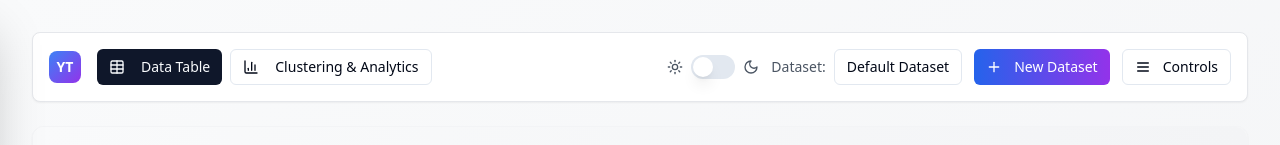
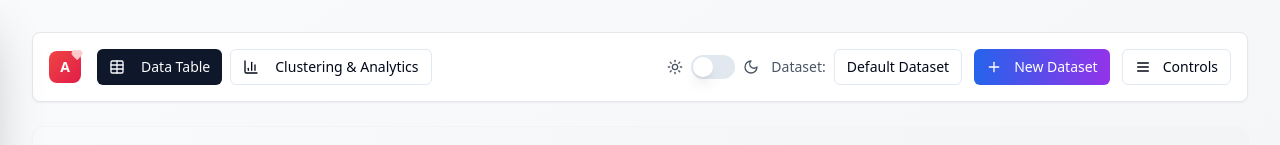
Before and after one commit to E5GEN2/niche-vision-explorer, a React (Vite) app: page / in a window 1280 px wide. Shown: the top 145 px of the page. Built offline with nearby package versions, Linux system fonts and the light colour scheme.

Commit message:
Update logo style
Change the logo to an "A of hearts" style.

```diff
--- a/src/components/NavigationMenu.tsx
+++ b/src/components/NavigationMenu.tsx
@@ -1,5 +1,5 @@
 import React from 'react';
-import { Plus, Menu, Table, BarChart3, Sun, Moon } from 'lucide-react';
+import { Plus, Menu, Table, BarChart3, Sun, Moon, Heart } from 'lucide-react';
 import { Button } from '@/components/ui/button';
 import { Switch } from '@/components/ui/switch';
 import {
@@ -38,8 +38,9 @@ const NavigationMenu: React.FC<NavigationMenuProps> = ({
         {/* Left side - Logo and Navigation tabs */}
         <div className="flex items-center space-x-4">
           {/* Logo */}
-          <div className="w-8 h-8 bg-gradient-to-br from-blue-500 to-purple-600 rounded-lg flex items-center justify-center">
-            <span className="text-white font-bold text-sm">YT</span>
+          <div className="relative w-8 h-8 bg-gradient-to-br from-red-500 to-rose-600 rounded-lg flex items-center justify-center">
+            <span className="text-white font-bold text-sm">A</span>
+            <Heart className="absolute -top-0.5 -right-0.5 h-3 w-3 text-red-200 fill-red-200" />
           </div>
 
           {/* Navigation tabs */}
```
